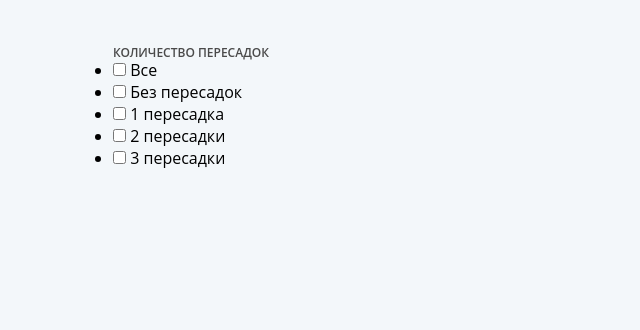
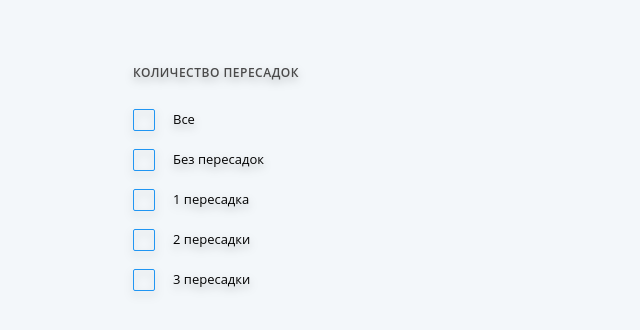
Before and after one commit to cainaican/testavia, a plain HTML site: page index.html in a window 1280 px wide. Shown: the part 142-472 px from the top of the page, without its empty margins (127-767 px from the left). Drawn offline with Linux system fonts and the light colour scheme.

Commit message:
avia 1. добавлены чекбоксы

```diff
--- a/index.html
+++ b/index.html
@@ -32,15 +32,25 @@
 
 					<ul class="filters-list">
 
-						<li class="filters-list-item"> <input type="checkbox" > Все</li>
+						<li class="filters-list-item"> <input type="checkbox" class="filters-li-checkbox">
+							<span> Все</span></li>
 
-						<li class="filters-list-item"> <input type="checkbox" > Без пересадок</li>
+						<li class="filters-list-item"> <input type="checkbox" class="filters-li-checkbox">
+							<span> Без пересадок</span>
+						</li>
 
-						<li class="filters-list-item"> <input type="checkbox" > 1 пересадка</li>
+						<li class="filters-list-item"> <input type="checkbox" class="filters-li-checkbox">
+							<span> 1 пересадка</span>
+						</li>
 
-						<li class="filters-list-item"> <input type="checkbox" > 2 пересадки</li>
+						<li class="filters-list-item"> <input type="checkbox" class="filters-li-checkbox">
+							<span> 2 пересадки</span>
+						</li>
 
-						<li class="filters-list-item"> <input type="checkbox" > 3 пересадки</li>
+						<li class="filters-list-item"> <input type="checkbox" class="filters-li-checkbox">
+							<span> 3 пересадки</span>
+						</li>
+
 
 					</ul>
 
--- a/style.css
+++ b/style.css
@@ -1,7 +1,7 @@
 @import url(./style.css);
 
 @font-face {
-	font-family:'Open Sans', sans-serif;
+	font-family: 'Open Sans', sans-serif;
 	src: url(./fonts/OpenSans-SemiBold.ttf);
 	font-style: normal;
 }
@@ -35,7 +35,10 @@ header {
 
 .filter {
 	max-width: 240px;
+	filter: drop-shadow(0px 4px 4px rgba(0, 0, 0, 0.25));
+
 }
+
 .tickets {
 	max-width: 510px;
 }
@@ -44,7 +47,7 @@ header {
 	max-width: 232px;
 	height: 252px;
 	display: flex;
-    flex-direction: column;
+	flex-direction: column;
 }
 
 .filters-title {
@@ -53,4 +56,43 @@ header {
 	line-height: 12px;
 	text-transform: uppercase;
 	color: #4A4A4A;
+	letter-spacing: 0.5px;
+	height: 52px;
+	padding: 20px;
 }
+
+.filters-list {
+	list-style: none;
+}
+
+.filters-list-item {
+	font-size: 13px;
+	line-height: 20px;
+	height: 40px;
+	padding-top: 10px;
+	margin-left: 20px;
+}
+
+.filters-li-checkbox {
+	margin-right: 10px;
+	display: none;
+	position: relative;
+}
+
+.filters-list-item::before {
+	content: "";
+	display: block;
+	position: absolute;
+	width: 20px;
+	height: 20px;
+	border: 1px solid #2196F3;
+	border-radius: 2px;
+}
+.filters-list-item span {
+	padding-left: 40px;
+}
+
+.filters-list-item:hover {
+	background: #F1FCFF;
+	cursor: pointer;
+}
```
